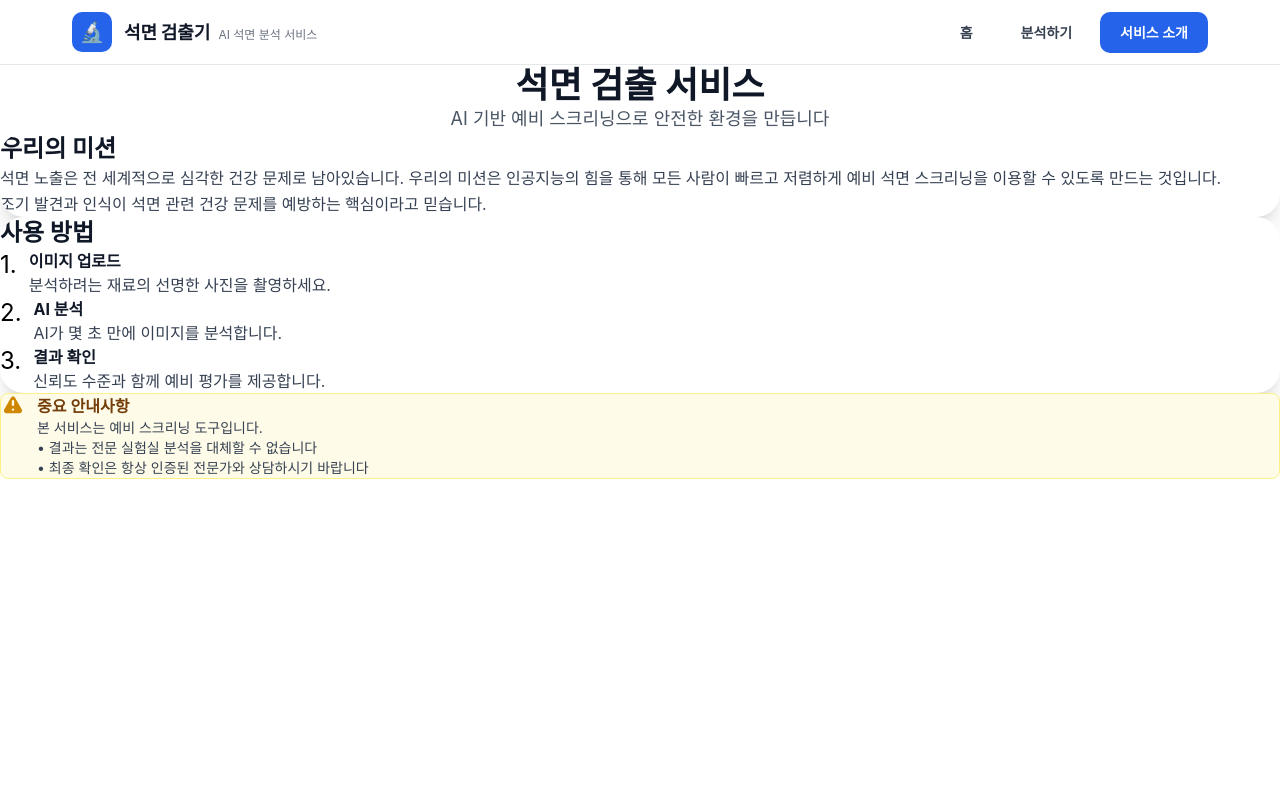
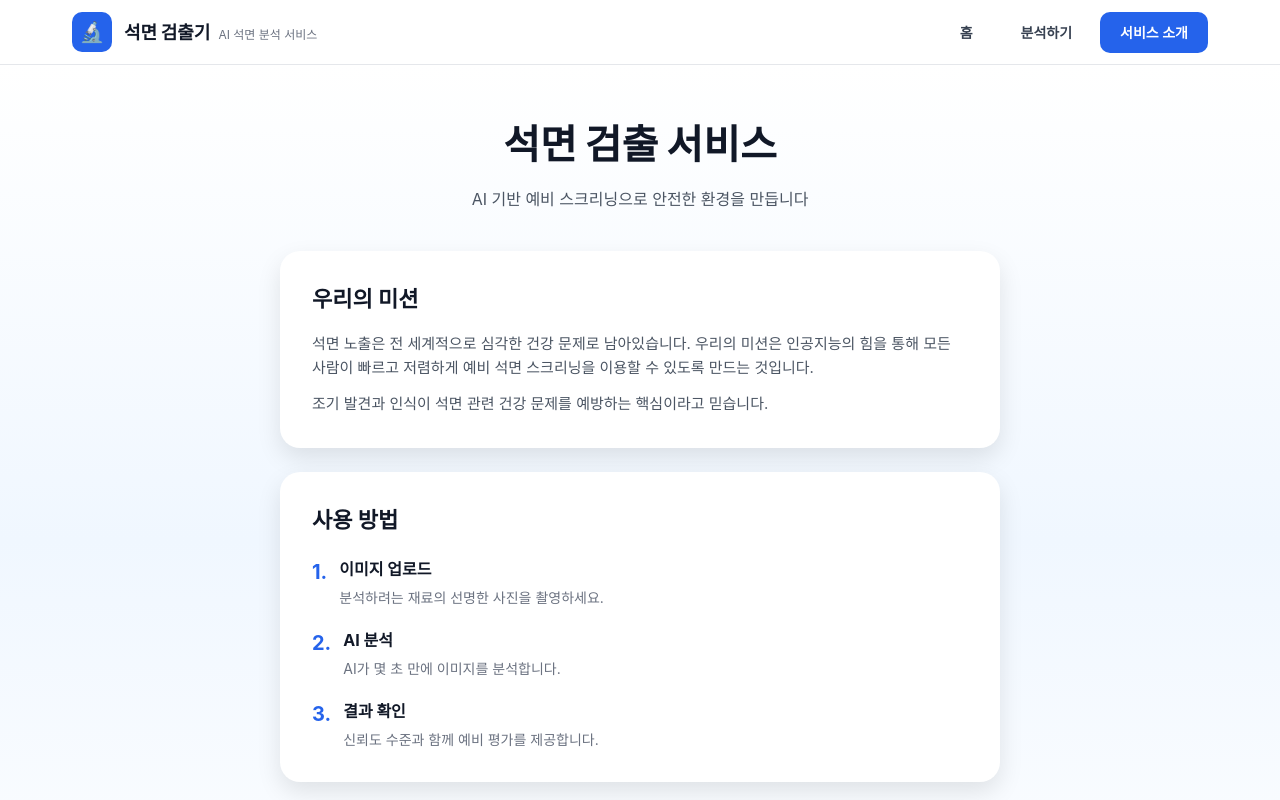
Before and after one commit to Kicklani/asbestos_FE, a React (Vite) app: page /about in a window 1280 px wide. Shown: the top 800 px of the page. Built offline with nearby package versions, Linux system fonts and the light colour scheme.

Commit message:
✨ feat: 서비스 소개 페이지 UI 개선

```diff
--- a/src/pages/AboutPage.tsx
+++ b/src/pages/AboutPage.tsx
@@ -1,70 +1,220 @@
-import React from 'react';
-import { Card } from '@/components/common';
+import React from "react";
 
 export const AboutPage: React.FC = () => {
   return (
-    <div className="min-h-screen bg-white w-full flex flex-col items-center py-16">
-      <div className="w-full max-w-[1400px] px-8 lg:px-16">
+    <div
+      style={{
+        minHeight: "100vh",
+        background:
+          "linear-gradient(180deg, #ffffff 0%, #f0f7ff 50%, #ffffff 100%)",
+        width: "100%",
+        display: "flex",
+        flexDirection: "column",
+        alignItems: "center",
+        paddingTop: "50px",
+        paddingBottom: "50px",
+      }}
+    >
+      <div style={{ width: "100%", maxWidth: "800px", padding: "0 40px" }}>
         {/* Header */}
-        <div className="text-center mb-12">
-          <h1 className="text-4xl font-bold text-gray-900 mb-4">
+        <div style={{ textAlign: "center", marginBottom: "40px" }}>
+          <h1
+            style={{
+              fontSize: "40px",
+              fontWeight: "900",
+              color: "#111827",
+              marginBottom: "12px",
+            }}
+          >
             석면 검출 서비스
           </h1>
-          <p className="text-lg text-gray-600">
+          <p style={{ fontSize: "16px", color: "#4b5563" }}>
             AI 기반 예비 스크리닝으로 안전한 환경을 만듭니다
           </p>
         </div>
 
         {/* Mission */}
-        <Card className="mb-8">
-          <h2 className="text-2xl font-bold text-gray-900 mb-4">우리의 미션</h2>
-          <p className="text-gray-700 leading-relaxed mb-3">
-            석면 노출은 전 세계적으로 심각한 건강 문제로 남아있습니다. 우리의 미션은 인공지능의 힘을 통해
-            모든 사람이 빠르고 저렴하게 예비 석면 스크리닝을 이용할 수 있도록 만드는 것입니다.
+        <div
+          style={{
+            background: "white",
+            borderRadius: "20px",
+            boxShadow: "0 10px 25px rgba(0, 0, 0, 0.1)",
+            padding: "32px",
+            marginBottom: "24px",
+          }}
+        >
+          <h2
+            style={{
+              fontSize: "22px",
+              fontWeight: "700",
+              color: "#111827",
+              marginBottom: "16px",
+            }}
+          >
+            우리의 미션
+          </h2>
+          <p
+            style={{
+              color: "#4b5563",
+              lineHeight: "1.6",
+              marginBottom: "12px",
+              fontSize: "15px",
+            }}
+          >
+            석면 노출은 전 세계적으로 심각한 건강 문제로 남아있습니다. 우리의
+            미션은 인공지능의 힘을 통해 모든 사람이 빠르고 저렴하게 예비 석면
+            스크리닝을 이용할 수 있도록 만드는 것입니다.
           </p>
-          <p className="text-gray-700 leading-relaxed">
-            조기 발견과 인식이 석면 관련 건강 문제를 예방하는 핵심이라고 믿습니다.
+          <p style={{ color: "#4b5563", lineHeight: "1.6", fontSize: "15px" }}>
+            조기 발견과 인식이 석면 관련 건강 문제를 예방하는 핵심이라고
+            믿습니다.
           </p>
-        </Card>
+        </div>
 
         {/* How It Works */}
-        <Card className="mb-8">
-          <h2 className="text-2xl font-bold text-gray-900 mb-4">사용 방법</h2>
-          <div className="space-y-4">
-            <div className="flex gap-3">
-              <span className="text-2xl">1.</span>
+        <div
+          style={{
+            background: "white",
+            borderRadius: "20px",
+            boxShadow: "0 10px 25px rgba(0, 0, 0, 0.1)",
+            padding: "32px",
+            marginBottom: "24px",
+          }}
+        >
+          <h2
+            style={{
+              fontSize: "22px",
+              fontWeight: "700",
+              color: "#111827",
+              marginBottom: "20px",
+            }}
+          >
+            사용 방법
+          </h2>
+          <div style={{ display: "flex", flexDirection: "column", gap: "20px" }}>
+            <div style={{ display: "flex", gap: "12px" }}>
+              <span
+                style={{
+                  fontSize: "20px",
+                  fontWeight: "700",
+                  color: "#2563eb",
+                }}
+              >
+                1.
+              </span>
               <div>
-                <h3 className="font-bold text-gray-900 mb-1">이미지 업로드</h3>
-                <p className="text-gray-700">분석하려는 재료의 선명한 사진을 촬영하세요.</p>
+                <h3
+                  style={{
+                    fontWeight: "700",
+                    color: "#111827",
+                    marginBottom: "6px",
+                    fontSize: "16px",
+                  }}
+                >
+                  이미지 업로드
+                </h3>
+                <p style={{ color: "#6b7280", fontSize: "14px" }}>
+                  분석하려는 재료의 선명한 사진을 촬영하세요.
+                </p>
               </div>
             </div>
-            <div className="flex gap-3">
-              <span className="text-2xl">2.</span>
+            <div style={{ display: "flex", gap: "12px" }}>
+              <span
+                style={{
+                  fontSize: "20px",
+                  fontWeight: "700",
+                  color: "#2563eb",
+                }}
+              >
+                2.
+              </span>
               <div>
-                <h3 className="font-bold text-gray-900 mb-1">AI 분석</h3>
-                <p className="text-gray-700">AI가 몇 초 만에 이미지를 분석합니다.</p>
+                <h3
+                  style={{
+                    fontWeight: "700",
+                    color: "#111827",
+                    marginBottom: "6px",
+                    fontSize: "16px",
+                  }}
+                >
+                  AI 분석
+                </h3>
+                <p style={{ color: "#6b7280", fontSize: "14px" }}>
+                  AI가 몇 초 만에 이미지를 분석합니다.
+                </p>
               </div>
             </div>
-            <div className="flex gap-3">
-              <span className="text-2xl">3.</span>
+            <div style={{ display: "flex", gap: "12px" }}>
+              <span
+                style={{
+                  fontSize: "20px",
+                  fontWeight: "700",
+                  color: "#2563eb",
+                }}
+              >
+                3.
+              </span>
               <div>
-                <h3 className="font-bold text-gray-900 mb-1">결과 확인</h3>
-                <p className="text-gray-700">신뢰도 수준과 함께 예비 평가를 제공합니다.</p>
+                <h3
+                  style={{
+                    fontWeight: "700",
+                    color: "#111827",
+                    marginBottom: "6px",
+                    fontSize: "16px",
+                  }}
+                >
+                  결과 확인
+                </h3>
+                <p style={{ color: "#6b7280", fontSize: "14px" }}>
+                  신뢰도 수준과 함께 예비 평가를 제공합니다.
+                </p>
               </div>
             </div>
           </div>
-        </Card>
+        </div>
 
         {/* Disclaimer */}
-        <div className="bg-yellow-50 border border-yellow-200 rounded-lg p-6">
-          <div className="flex gap-3">
-            <svg className="w-6 h-6 text-yellow-600 flex-shrink-0" fill="currentColor" viewBox="0 0 20 20">
-              <path fillRule="evenodd" d="M8.257 3.099c.765-1.36 2.722-1.36 3.486 0l5.58 9.92c.75 1.334-.213 2.98-1.742 2.98H4.42c-1.53 0-2.493-1.646-1.743-2.98l5.58-9.92zM11 13a1 1 0 11-2 0 1 1 0 012 0zm-1-8a1 1 0 00-1 1v3a1 1 0 002 0V6a1 1 0 00-1-1z" clipRule="evenodd" />
-            </svg>
+        <div
+          style={{
+            background: "#fef3c7",
+            border: "2px solid #fde047",
+            borderRadius: "16px",
+            padding: "24px",
+          }}
+        >
+          <div style={{ display: "flex", gap: "12px", alignItems: "start" }}>
+            <span style={{ fontSize: "24px", flexShrink: 0 }}>⚠️</span>
             <div>
-              <p className="font-semibold text-yellow-900 mb-2">중요 안내사항</p>
-              <p className="text-sm text-gray-700 mb-2">본 서비스는 예비 스크리닝 도구입니다.</p>
-              <ul className="space-y-1 text-sm text-gray-700">
+              <p
+                style={{
+                  fontWeight: "700",
+                  color: "#92400e",
+                  marginBottom: "8px",
+                  fontSize: "16px",
+                }}
+              >
+                중요 안내사항
+              </p>
+              <p
+                style={{
+                  fontSize: "14px",
+                  color: "#92400e",
+                  marginBottom: "8px",
+                }}
+              >
+                본 서비스는 예비 스크리닝 도구입니다.
+              </p>
+              <ul
+                style={{
+                  display: "flex",
+                  flexDirection: "column",
+                  gap: "4px",
+                  fontSize: "14px",
+                  color: "#92400e",
+                  paddingLeft: "0",
+                  listStyle: "none",
+                }}
+              >
                 <li>• 결과는 전문 실험실 분석을 대체할 수 없습니다</li>
                 <li>• 최종 확인은 항상 인증된 전문가와 상담하시기 바랍니다</li>
               </ul>
```
